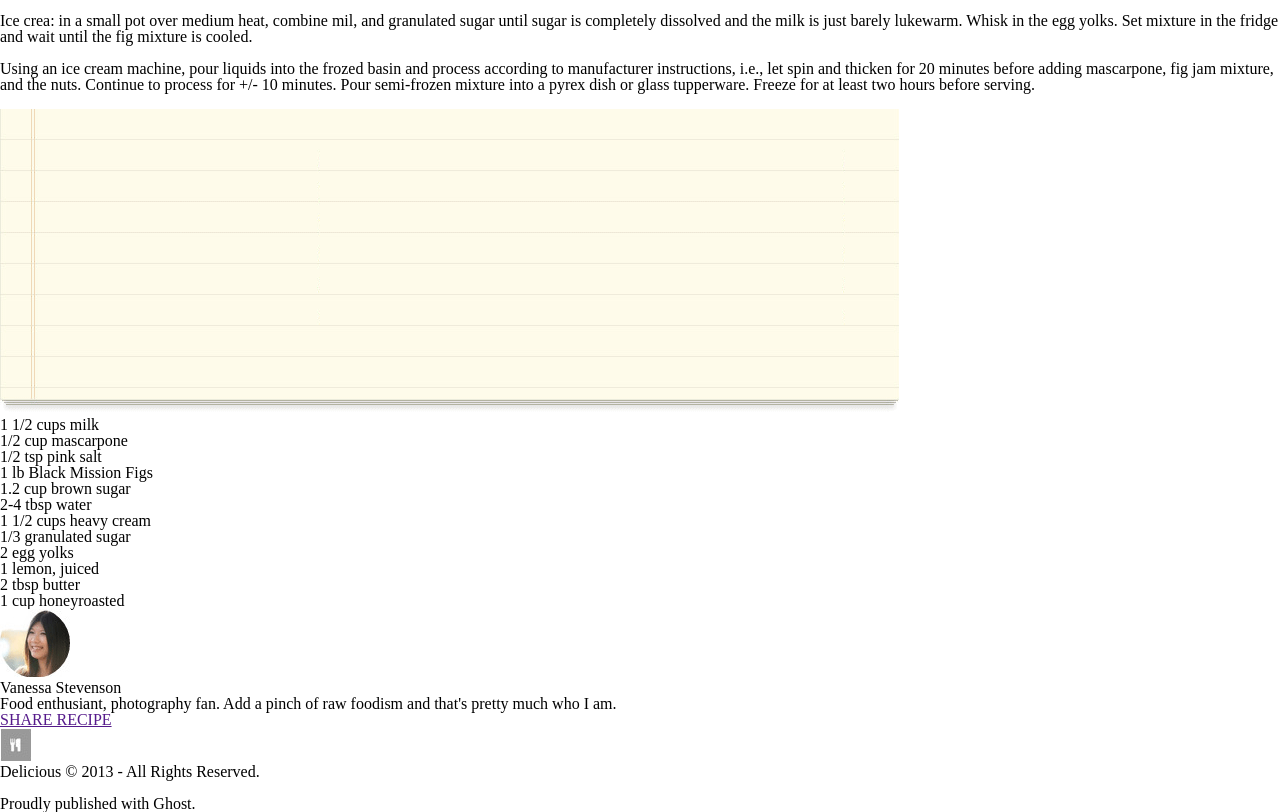
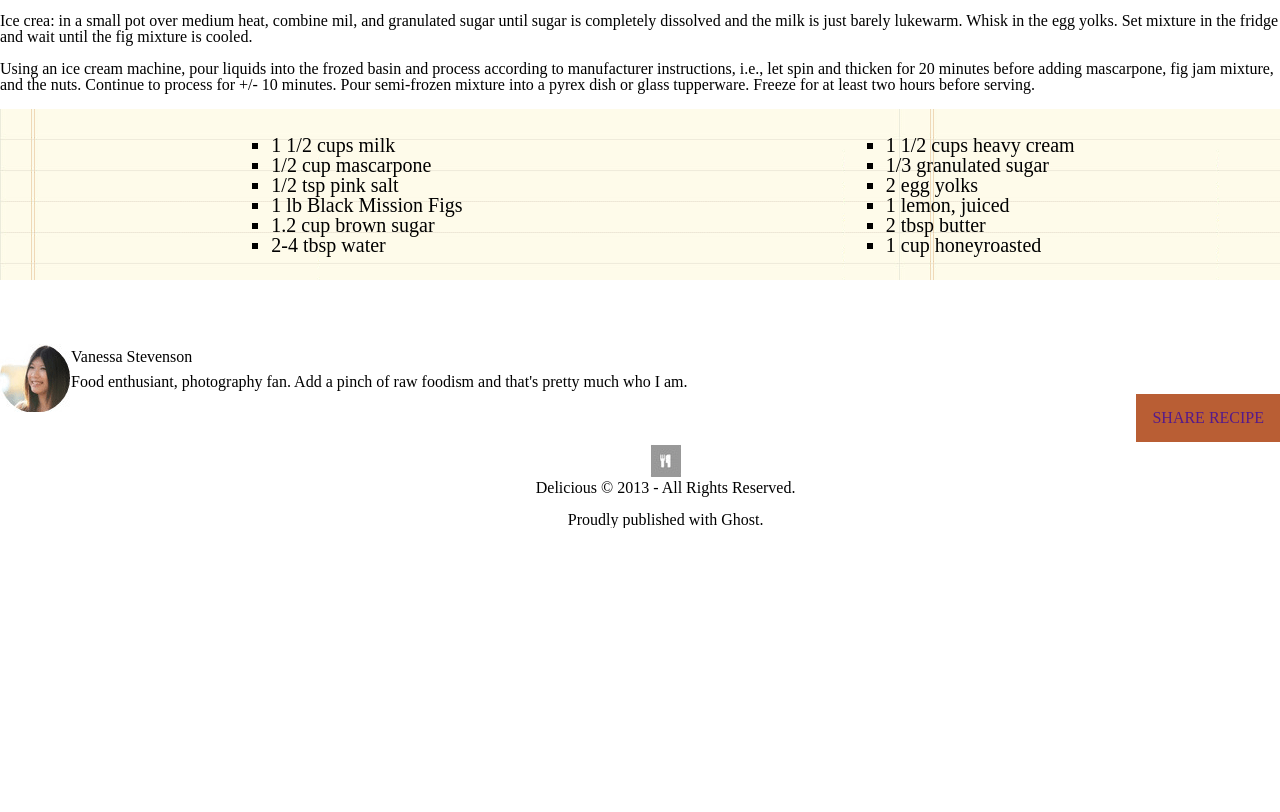
Before and after one commit to ChuckAlto/chocolate-pizza, a plain HTML site: page index.html in a window 1280 px wide. Shown: the part 969-1781 px from the top of the page. After the commit the page ends 1497 px from the top, so only its background shows below. Drawn offline with Linux system fonts and the light colour scheme.

Commit message:
footer added

```diff
--- a/css/style.css
+++ b/css/style.css
@@ -0,0 +1,44 @@
+
+#lists {
+  background-image: url(../img/list-bg.png);
+  padding: 2%;
+  font-size: 20px;
+}
+#list1 {
+  margin-left: 20%;
+  float: left;
+  list-style-type:square;
+}
+#list2 {
+  margin-left: 70%;
+  list-style-type:square;
+}
+
+#linedpaper {
+  position: absolute;
+  z-index: 1;
+}
+
+#bio>a {
+  background-color: rgb(185, 94, 52);
+  padding: 1em;
+  float: right;
+  text-decoration: none;
+  color: none;
+}
+
+#bio>img{
+  float: left;
+}
+
+footer {
+  margin-top: 50px;
+  margin-left: 4%;
+  text-align: center;
+}
+
+section>div {
+  margin-top: 5%;
+  margin-left: 5%;
+  line-height: 25px;
+}
--- a/index.html
+++ b/index.html
@@ -36,27 +36,32 @@
     <p>For the fig-swirl: Melt butter over medium heat in a saucepan. Add brown sugar and stir to dissolve. Halve all of the figs and toss in the saucepan with water and lemon ju8ice. Cook over medium heat, stirring frequently, until you have a chunky-jammy mixture. Add salt with one or two stirs, set aside and let cool completely.</p></br>
     <p>Ice crea: in a small pot over medium heat, combine mil, and granulated sugar until sugar is completely dissolved and the milk is just barely lukewarm. Whisk in the egg yolks. Set mixture in the fridge and wait until the fig mixture is cooled.</p></br>
     <p>Using an ice cream machine, pour liquids into the frozed basin and process according to manufacturer instructions, i.e., let spin and thicken for 20 minutes before adding mascarpone, fig jam mixture, and the nuts. Continue to process for +/- 10 minutes. Pour semi-frozen mixture into a pyrex dish or glass tupperware. Freeze for at least two hours before serving.</p></br>
-    <img src="img/list-bg.png" alt="background picture of lined paper">
-    <ul>
+    <section id="lists">
+    <ul id="list1">
       <li>1 1/2 cups milk</li>
       <li>1/2 cup mascarpone</li>
       <li>1/2 tsp pink salt</li>
       <li>1 lb Black Mission Figs</li>
       <li>1.2 cup brown sugar</li>
       <li>2-4 tbsp water</li>
-      <ul>
+    </ul>
+      <ul id="list2">
         <li>1 1/2 cups heavy cream</li>
         <li>1/3 granulated sugar</li>
         <li>2 egg yolks</li>
         <li>1 lemon, juiced</li>
         <li>2 tbsp butter</li>
         <li>1 cup honeyroasted</li>
-        <img src="img/van-pic.png" alt="a picture of Vanessa Stevenson, the writer">
-        <h1>Vanessa Stevenson</h1>
-        <p>Food enthusiant, photography fan. Add a pinch of raw foodism and that's pretty much who I am.</p>
-        <a href="">SHARE RECIPE</a>
       </ul>
-    </ul>
+    </section>
+        <section id="bio">
+          <img src="img/van-pic.png" alt="a picture of Vanessa Stevenson, the writer">
+          <div>
+            <h2>Vanessa Stevenson</h2>
+            <h1>Food enthusiant, photography fan. Add a pinch of raw foodism and that's pretty much who I am.</h1>
+          </div>
+          <a href="">SHARE RECIPE</a>
+        </section>
   <footer>
     <img src="img/small-logo.png" alt="small logo of knife and fork">
     <P>Delicious &copy 2013 - All Rights Reserved.</P>
@@ -64,3 +69,5 @@
     <P>Proudly published with Ghost.</P>
   </footer>
   </main>
+ </body>
+</html>
```
